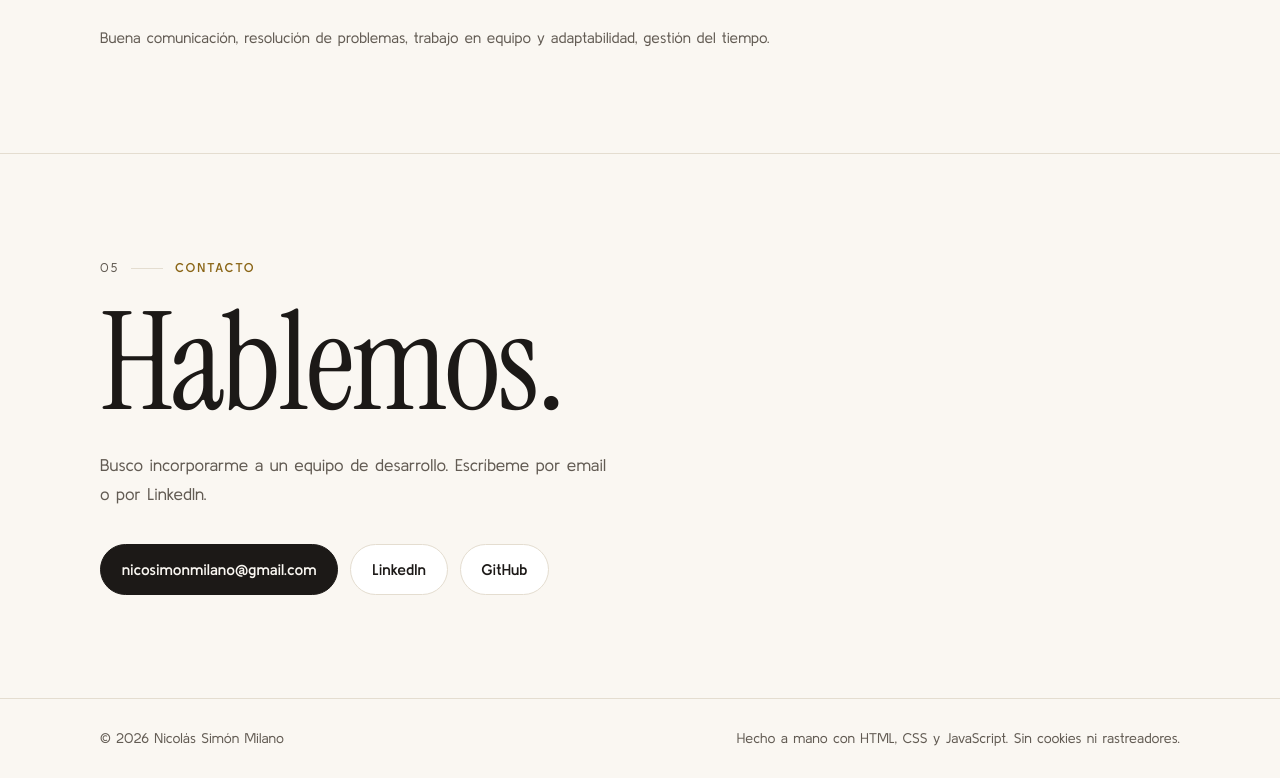
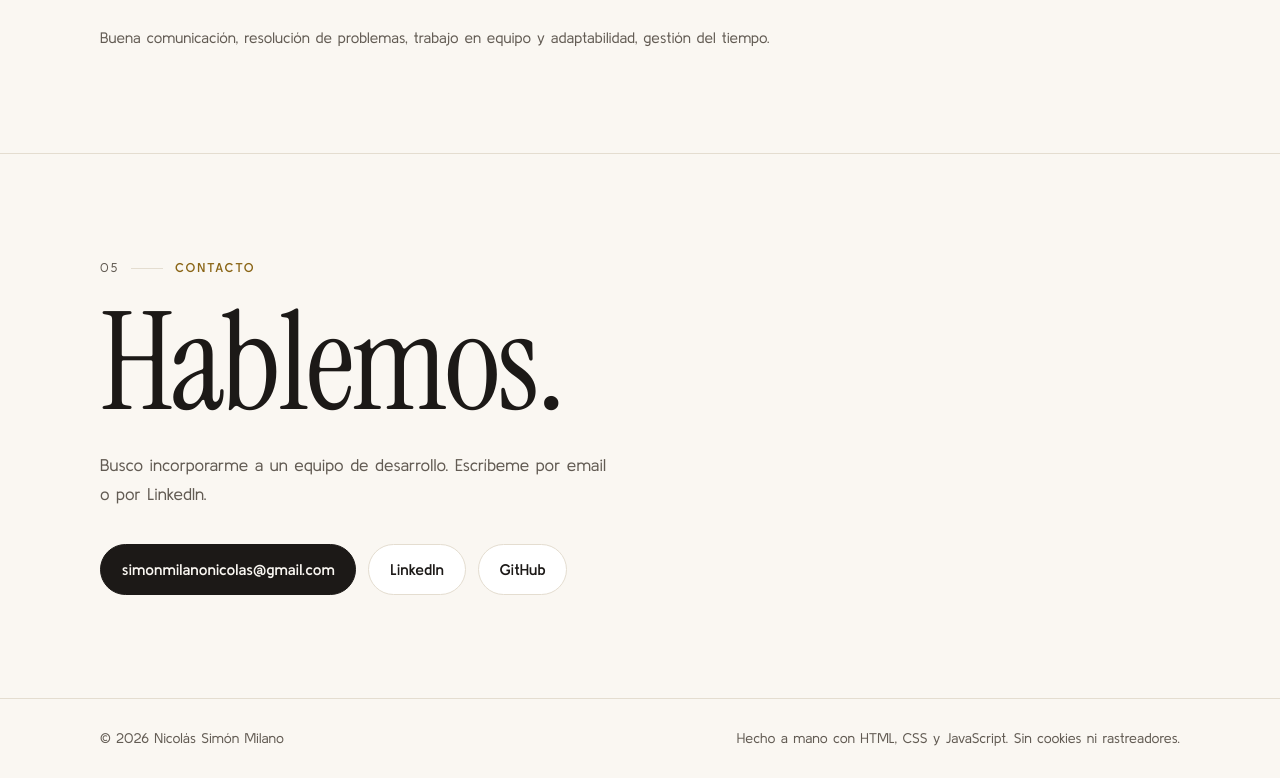
Before and after one commit to nicosimmi/nicosimmi.github.io, a plain HTML site: page index.html in a window 1280 px wide. Shown: the part 5787-6565 px from the top of the page. Drawn offline with Linux system fonts and the light colour scheme.

Commit message:
fix: email de contacto profesional
Co-Authored-By: Claude Opus 5.5 <noreply@anthropic.com>

```diff
--- a/index.html
+++ b/index.html
@@ -267,7 +267,7 @@
           <h2 id="t-contacto" class="contact__title reveal">Hablemos.</h2>
           <p class="contact__lead reveal">Busco incorporarme a un equipo de desarrollo. Escríbeme por email o por LinkedIn.</p>
           <div class="hero__cta reveal">
-            <a class="btn btn--solid" href="mailto:nicosimonmilano@gmail.com">nicosimonmilano@gmail.com</a>
+            <a class="btn btn--solid" href="mailto:simonmilanonicolas@gmail.com">simonmilanonicolas@gmail.com</a>
             <a class="btn" href="https://www.linkedin.com/in/nicolas-simon-milano/" target="_blank" rel="noopener noreferrer">LinkedIn</a>
             <a class="btn" href="https://github.com/nicosimmi" target="_blank" rel="noopener noreferrer">GitHub</a>
           </div>
```
